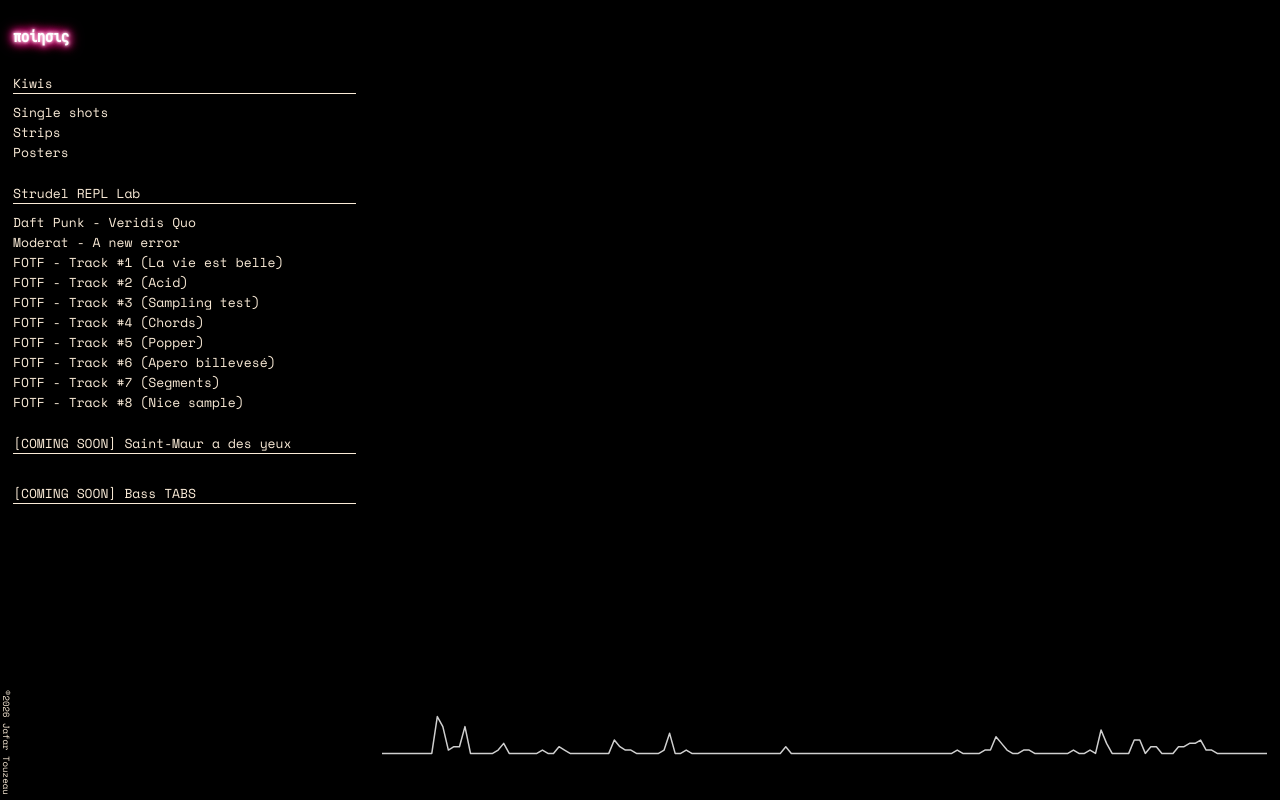
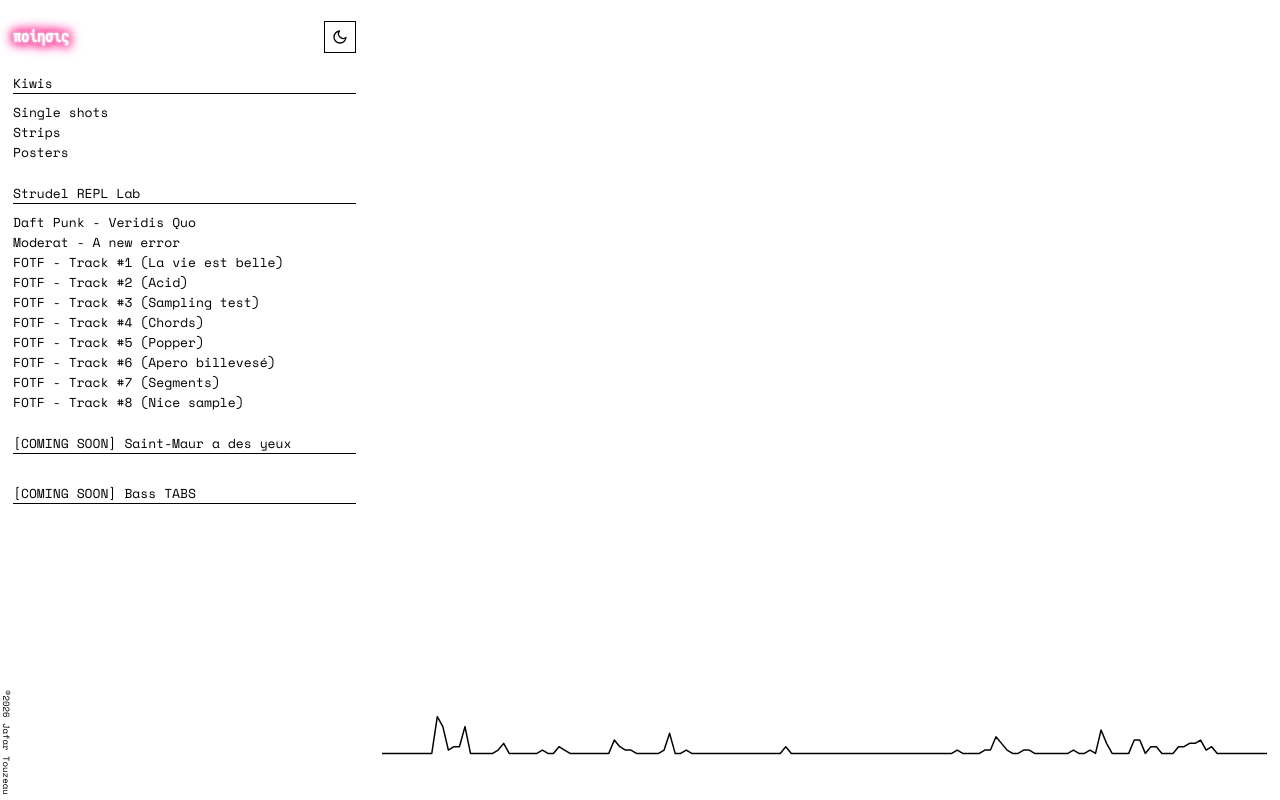
Before and after one commit to jafartouzeau/personnal-website, a Next.js app: page / in a window 1280 px wide. Built offline with nearby package versions, Linux system fonts and the light colour scheme.

Commit message:
Dark Theme

```diff
--- a/package.json
+++ b/package.json
@@ -7,7 +7,7 @@
     "build": "next build",
     "start": "next start",
     "lint": "eslint"
-    },
+  },
   "prebuild": "node scripts/generate-heartbeat.mjs",
   "dependencies": {
     "@strudel/embed": "^1.1.2",
--- a/src/app/globals.css
+++ b/src/app/globals.css
@@ -19,9 +19,9 @@
 
   --fs: 13px;
 
-  --background: black;
   --accent: #ff4da6;
-  --text: antiquewhite;
+  --background: white;
+  --text: black;
 
   --main-padding: 13px;
   --small-padding: 8px;
@@ -29,9 +29,14 @@
   --topbar-height: 24px;
 }
 
+.dark {
+  --background: black;
+  --text: antiquewhite;
+}
+
 ::selection {
-  background: white;
-  color: black;
+  background: var(--text);
+  color: var(--background);
   text-shadow: none;
   font-weight: 800;
 }
--- a/src/app/layout.tsx
+++ b/src/app/layout.tsx
@@ -2,7 +2,7 @@ import type { Metadata } from "next";
 import "./globals.css";
 import Menu from "@/components/menu/menu";
 import Footer from "@/components/footer/footer";
-
+import { DarkModeProvider } from '@/components/darkmodeprovider/darkmodeprovider'
 
 export const metadata: Metadata = {
   title: "JⱯFⱯR",
@@ -16,6 +16,7 @@ export default function RootLayout({
 }>) {
   return (
     <html lang="fr">
+      <DarkModeProvider>
         <body>
           <div className="mainContainer">
             <Menu/>
@@ -25,6 +26,7 @@ export default function RootLayout({
           </div>
           <Footer/>
         </body>
+      </DarkModeProvider>
     </html>
   );
 }
--- /dev/null
+++ b/src/components/darkmodeprovider/darkmodeprovider.tsx
@@ -0,0 +1,26 @@
+"use client";
+
+import React, { createContext, useContext } from 'react'
+import { useDarkMode } from '@/hooks/useDarkMode'
+
+type DarkModeContextType = ReturnType<typeof useDarkMode>
+
+const DarkModeContext = createContext<DarkModeContextType | undefined>(undefined)
+
+export const DarkModeProvider: React.FC<{ children: React.ReactNode }> = ({ children }) => {
+  const darkMode = useDarkMode()
+
+  return (
+    <DarkModeContext.Provider value={darkMode}>
+      {children}
+    </DarkModeContext.Provider>
+  )
+}
+
+export const useDarkModeContext = () => {
+  const context = useContext(DarkModeContext)
+  if (context === undefined) {
+    throw new Error('useDarkModeContext must be used within a DarkModeProvider')
+  }
+  return context
+}
--- a/src/components/heartbeat/heartbeat.module.css
+++ b/src/components/heartbeat/heartbeat.module.css
@@ -1,6 +1,6 @@
 .root {
-  --hb-bg: #000;
-  --hb-line: #cfcfcf;
+  --hb-bg: var(--background);
+  --hb-line: var(--text);
   --hb-row-h: 40px;
   --hb-gap: 8px;
   --hb-project-gap: 40px;
@@ -70,7 +70,7 @@
   width: 7px;
   height: 7px;
   border-radius: 50%;
-  background: #fff;
+  background: var(--text);
   transform: translate(-50%, -50%);
   opacity: 0;
   pointer-events: none;
@@ -88,7 +88,7 @@
   white-space: nowrap;
   font-size: 11px;
   letter-spacing: 0.02em;
-  color: #fff;
+  color: var(--text);
   opacity: 0;
   pointer-events: none;
   z-index: 1;
--- a/src/components/menu/menu.module.css
+++ b/src/components/menu/menu.module.css
@@ -68,7 +68,13 @@
     width: 25px;
     height: 3px;
     margin: 3px 0;
-    background-color: var(--white, #fff);
+    background-color: var(--text);
+}
+
+.themeToggleContainer {
+    width: 100%;
+    display: flex;
+    flex-direction: row-reverse;
 }
 
 .menuToggle.active {
@@ -91,6 +97,10 @@
 
 /* ===== Mobile : barre du haut + toggle ===== */
 @media (max-width: 768px) {
+    .themeToggleContainer {
+        padding-right: 16px;
+    }
+
     .menu {
         position: fixed;
         top: 0;
--- a/src/components/menu/menu.tsx
+++ b/src/components/menu/menu.tsx
@@ -6,6 +6,7 @@ import Image from 'next/image';
 import { useRef, useEffect, useState } from "react";
 import { usePathname } from "next/navigation";
 import { strudelData } from '@/app/strudelrepl/data';
+import ThemeToggle from '../themetoggle/themetoggle';
 
 export default function Menu() {
 
@@ -83,12 +84,18 @@ export default function Menu() {
                     }
                 }}>
                 <div className={styles.navHeader}>
+
                      <Link href={"/"}>
                         <div className={styles.logoContainer}>
                             {/*<span className={styles.logo}>J∀F∀R</span>{/*∀J∀F∀R∀J∀F∀R∀J∀F∀R∀J∀F∀R∀J∀F∀R∀J∀F∀R∀J∀F∀R∀J∀F∀R∀J∀F∀R∀J∀F∀R∀J∀F∀R∀J∀F∀R∀J∀F∀R∀J∀F∀R∀J∀F∀R∀J∀F∀R∀J∀F∀R∀J∀F∀R∀J∀F∀R∀J∀F∀R∀J∀F∀R∀J∀F∀R∀J∀F∀R∀J∀F∀R∀J∀F∀R∀J∀F∀R∀J∀F∀R∀J∀F∀R∀J∀F∀R∀J∀F∀R∀J∀F∀R∀J∀F∀R∀J∀F∀R∀J∀F∀R∀J∀F∀R∀J∀F∀R∀J∀F∀R∀J∀F∀R∀J∀F∀R∀J∀F∀R∀J∀F∀R∀J∀F∀R∀J∀F∀R∀J∀F∀R∀J∀F∀R∀J∀F∀R∀J∀F∀R∀J∀F∀R∀J∀F∀R∀J∀F∀R∀J∀F∀R∀J∀F∀R∀J∀F∀R∀J∀F∀R∀J∀F∀R∀J∀F∀R∀J∀F∀R∀J∀F∀R∀J∀F∀R∀J∀F∀R∀J∀F∀R∀J∀F∀R∀J∀F∀R∀J∀F∀R∀J∀F∀R∀J∀F∀R∀J∀F∀R∀J∀F∀R∀J∀F∀R∀J∀F∀R∀J∀F∀R∀J∀F∀R∀</span>*/}
                             <span className={styles.logo}>ποίησις</span>
                         </div>
                     </Link>
+
+                    <div className={styles.themeToggleContainer}>
+                        <ThemeToggle />
+                    </div>
+
                     <div
                         ref={toggleRef}
                         className={styles.menuToggle}
--- /dev/null
+++ b/src/components/themetoggle/themetoggle.module.css
@@ -0,0 +1,29 @@
+.theme-toggle {
+  display: grid;
+  place-items: center;
+  width: 32px;
+  height: 32px;
+  padding: 0;
+  background: var(--background);
+  color: var(--text);
+  border: 1px solid var(--text);
+  cursor: pointer;
+  transition: color 0.15s, border-color 0.15s;
+}
+
+.theme-toggle:hover,
+.theme-toggle:focus-visible {
+  color: var(--accent);
+  border-color: var(--accent);
+  outline: none;
+}
+
+.theme-toggle svg {
+  width: 16px;
+  height: 16px;
+  fill: none;
+  stroke: currentColor;
+  stroke-width: 2;
+  stroke-linecap: round;
+  stroke-linejoin: round;
+}
--- /dev/null
+++ b/src/components/themetoggle/themetoggle.tsx
@@ -0,0 +1,49 @@
+import {useEffect, useState} from 'react'
+import { useDarkModeContext } from '@/components/darkmodeprovider/darkmodeprovider'
+import styles from './themetoggle.module.css'
+
+
+const ThemeToggle: React.FC = () => {
+  const { mode, changeMode } = useDarkModeContext()
+  const [mounted, setMounted] = useState(false)
+  const [systemDark, setSystemDark] = useState(false)
+
+  useEffect(() => {
+    const mq = window.matchMedia('(prefers-color-scheme: dark)')
+    setSystemDark(mq.matches)
+    setMounted(true)
+
+    const onChange = (e: MediaQueryListEvent) => setSystemDark(e.matches)
+    mq.addEventListener('change', onChange)
+    return () => mq.removeEventListener('change', onChange)
+  }, [])
+
+  // Thème réellement affiché (gère le mode "system")
+  const isDark = mode === 'system' ? systemDark : mode === 'dark'
+
+  return (
+    <button
+      type="button"
+      className={styles['theme-toggle']}
+      onClick={() => changeMode(isDark ? 'light' : 'dark')}
+      aria-label={isDark ? 'Passer au thème clair' : 'Passer au thème sombre'}
+      title={isDark ? 'Thème clair' : 'Thème sombre'}
+    >
+      {mounted &&
+        (isDark ? (
+          // Soleil
+          <svg viewBox="0 0 24 24" aria-hidden="true">
+            <circle cx="12" cy="12" r="4" />
+            <path d="M12 2v2M12 20v2M4.93 4.93l1.41 1.41M17.66 17.66l1.41 1.41M2 12h2M20 12h2M4.93 19.07l1.41-1.41M17.66 6.34l1.41-1.41" />
+          </svg>
+        ) : (
+          // Lune
+          <svg viewBox="0 0 24 24" aria-hidden="true">
+            <path d="M21 12.79A9 9 0 1 1 11.21 3 7 7 0 0 0 21 12.79z" />
+          </svg>
+        ))}
+    </button>
+  )
+}
+
+export default ThemeToggle
--- /dev/null
+++ b/src/hooks/useDarkMode.ts
@@ -0,0 +1,52 @@
+"use client";
+
+
+import { useState, useEffect, useCallback } from 'react'
+
+type Mode = 'light' | 'dark' | 'system'
+
+export const useDarkMode = () => {
+  const [mode, setMode] = useState<Mode>('system')
+
+  const applyTheme = useCallback((isDark: boolean) => {
+    document.documentElement.classList.toggle('dark', isDark)
+  }, [])
+
+  const changeMode = useCallback((newMode: Mode) => {
+    setMode(newMode)
+    localStorage.setItem('theme', newMode)
+  }, [])
+
+  useEffect(() => {
+    const savedTheme = localStorage.getItem('theme') as Mode | null
+    if (savedTheme) {
+      setMode(savedTheme)
+    }
+
+    const mediaQuery = window.matchMedia('(prefers-color-scheme: dark)')
+
+    const handleSystemThemeChange = (event: MediaQueryListEvent) => {
+      if (mode === 'system') {
+        applyTheme(event.matches)
+      }
+    }
+
+    const applyCurrentTheme = () => {
+      if (mode === 'system') {
+        applyTheme(mediaQuery.matches)
+      } else {
+        applyTheme(mode === 'dark')
+      }
+    }
+
+    applyCurrentTheme()
+
+    mediaQuery.addEventListener('change', handleSystemThemeChange)
+
+    return () => {
+      mediaQuery.removeEventListener('change', handleSystemThemeChange)
+    }
+  }, [mode, applyTheme])
+
+  return { mode, changeMode }
+}
```
Also changed, not shown: public/heartbeat.json (+1 -1 lines). Lines whose indentation alone changed are shown as unchanged.
